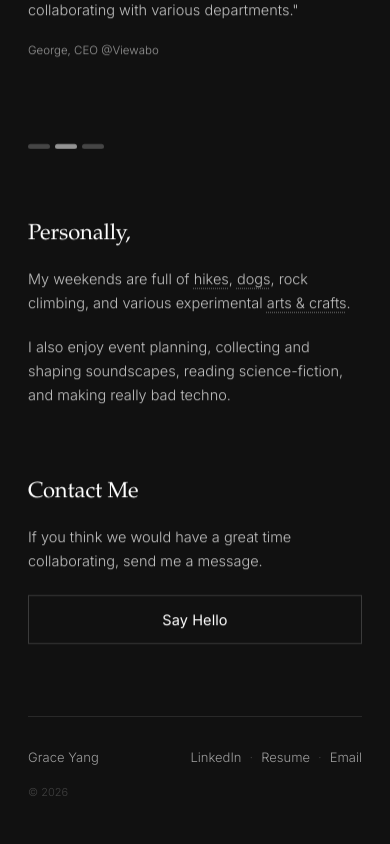
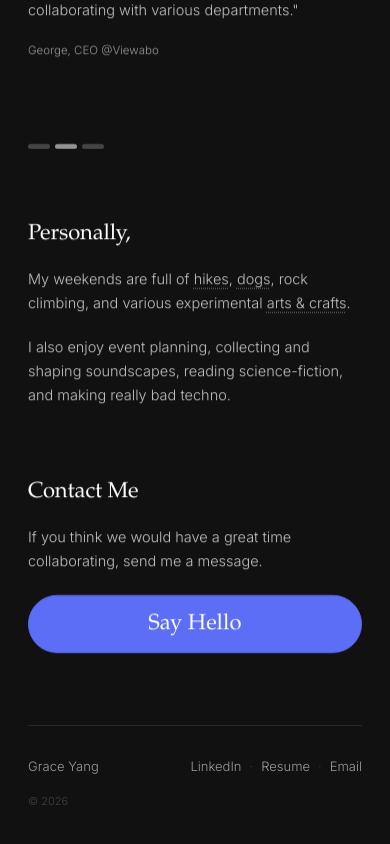
Before and after one commit to yaycake/gyang2026, a React (Vite) app: page / in a window 390 px wide. Shown: the part 1400-2244 px from the top of the page. Built offline with nearby package versions, Linux system fonts and the light colour scheme.

Commit message:
fixed mobile bugs, update email

```diff
--- a/src/App.css
+++ b/src/App.css
@@ -436,19 +436,20 @@
   width: 100%;
   margin-top: 22px;
   padding: 15px;
-  background: transparent;
-  border: 1px solid rgba(255, 255, 255, 0.18);
-  color: var(--text);
-  font-size: 14.5px;
+  background: var(--link-color);
+  border: 1px solid var(--link-color);
+  border-radius: 999px;
+  color: #fff;
+  font-family: var(--serif);
+  font-size: 22px;
   font-weight: 400;
   letter-spacing: 0.1px;
   text-align: center;
-  transition: background 0.15s, border-color 0.15s;
+  transition: background 0.15s, border-color 0.15s, opacity 0.15s;
 }
 
 .cta-button:hover {
-  background: rgba(255, 255, 255, 0.05);
-  border-color: rgba(255, 255, 255, 0.3);
+  opacity: 0.85;
 }
 
 /* ── Footer ── */
--- a/src/components/SiteFooter.jsx
+++ b/src/components/SiteFooter.jsx
@@ -8,7 +8,7 @@ export default function SiteFooter() {
           <span className="footer-dot">·</span>
           <a href="/resume" target="_blank" rel="noreferrer" className="footer-link">Resume</a>
           <span className="footer-dot">·</span>
-          <a href="mailto:grace@example.com" className="footer-link">Email</a>
+          <a href="mailto:im@graceyang.ai" className="footer-link">Email</a>
         </nav>
       </div>
       <p className="footer-copy">© 2026</p>
--- a/src/pages/Home.jsx
+++ b/src/pages/Home.jsx
@@ -282,7 +282,7 @@ export default function Home() {
                     style={{ '--role-color': proj.roleColor }}
                     onClick={() => {
                       if (isMobile()) {
-                        if (!isProjExpanded) setExpandedProject(i)
+                        setExpandedProject(isProjExpanded ? null : i)
                       } else {
                         window.open(proj.url, '_blank', 'noreferrer')
                       }
@@ -301,14 +301,12 @@ export default function Home() {
                     <div className="entry-description">
                       <p className="entry-description-inner">{proj.description}</p>
                     </div>
-                    {isProjExpanded && (
-                      <button
-                        className="entry-cta-mobile"
-                        onClick={e => { e.stopPropagation(); window.open(proj.url, '_blank', 'noreferrer') }}
-                      >
-                        View project →
-                      </button>
-                    )}
+                    <button
+                      className="entry-cta-mobile"
+                      onClick={e => { e.stopPropagation(); window.open(proj.url, '_blank', 'noreferrer') }}
+                    >
+                      Visit site →
+                    </button>
                   </li>
                 )
               })}
--- a/src/pages/Resume.jsx
+++ b/src/pages/Resume.jsx
@@ -36,7 +36,7 @@ export default function Resume() {
             <p className="resume-title">Founding Product Designer · AI-Native Builder</p>
           </div>
           <div className="resume-header-right">
-            <a href="mailto:im@thegraceyang.com" className="resume-contact-link">im@thegraceyang.com</a>
+            <a href="mailto:im@graceyang.ai" className="resume-contact-link">im@graceyang.ai</a>
             <a href="https://linkedin.com/in/ygrace/" target="_blank" rel="noreferrer" className="resume-contact-link">linkedin.com/in/ygrace</a>
             <a href="https://thegraceyang.com" target="_blank" rel="noreferrer" className="resume-contact-link">thegraceyang.com</a>
           </div>
```
